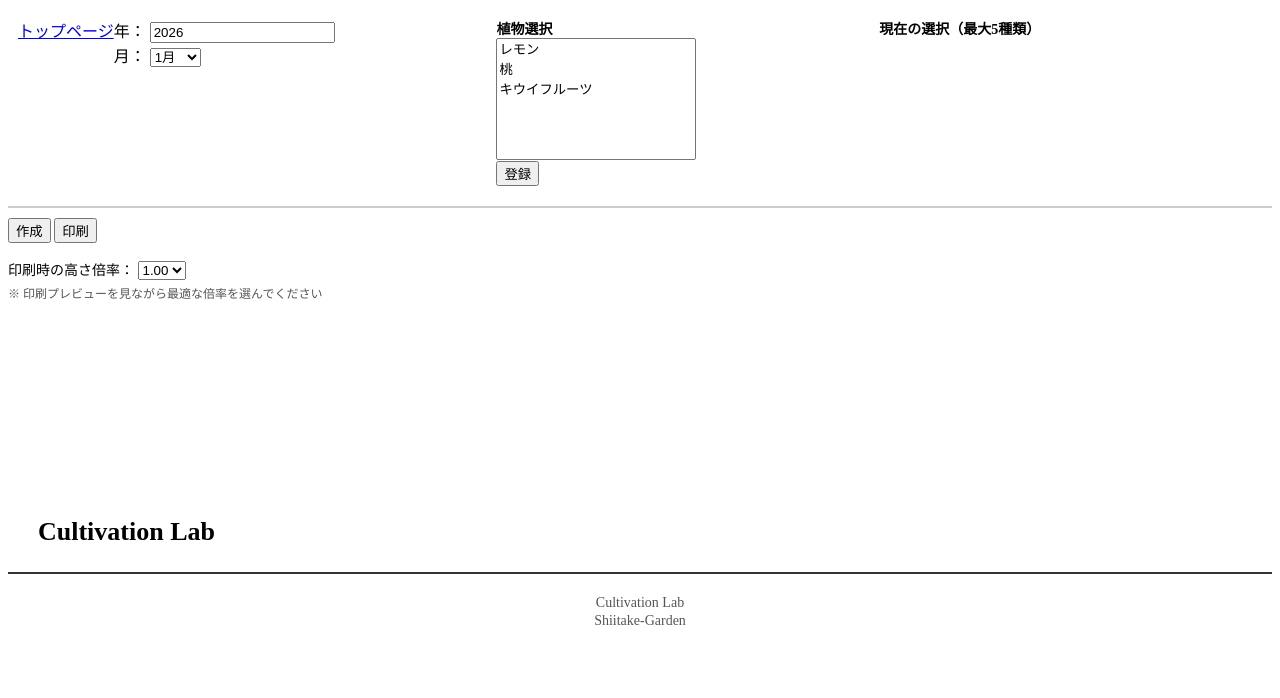
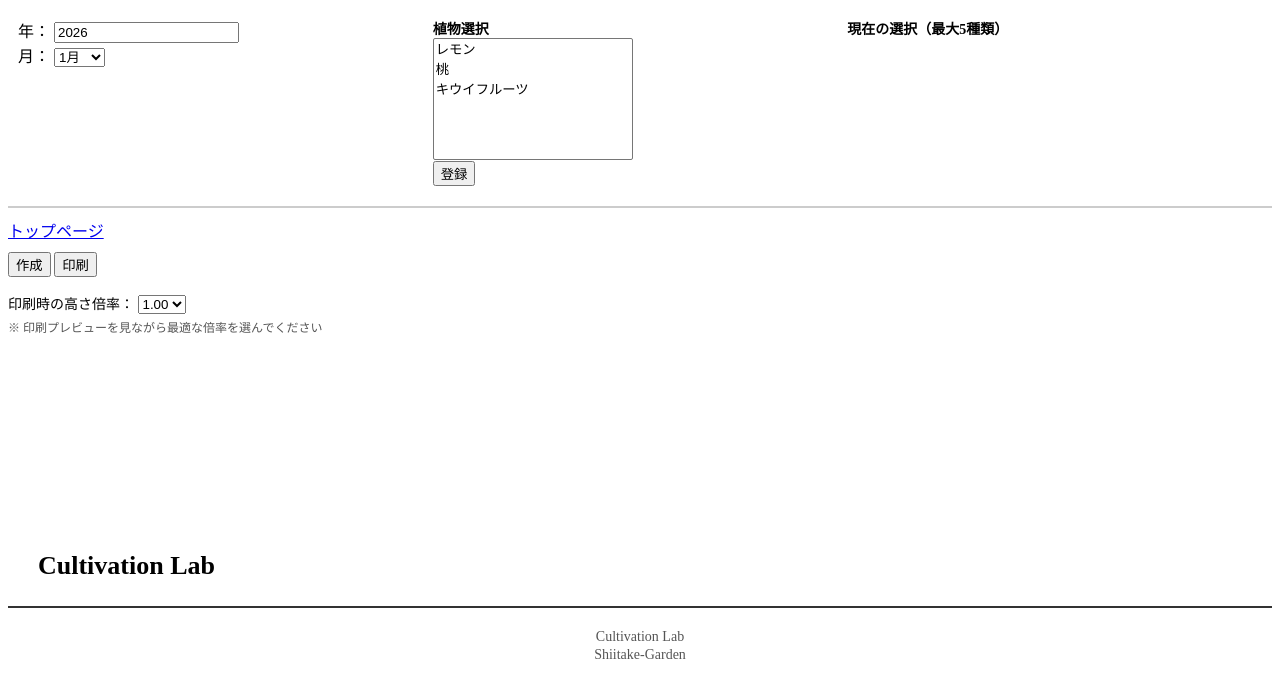
Before and after one commit to shiitake-garden/shiitake-garden.github.io, a Jekyll site: the page contents/calendar/plantcalendar.html, which Jekyll copies as it is, in a window 1280 px wide. Shown: the top 698 px of the page. Built offline with Jekyll 4.4.1, drawn with Linux system fonts in a browser that asks for light colours.

Commit message:
Update plantcalendar.html

```diff
--- a/contents/calendar/plantcalendar.html
+++ b/contents/calendar/plantcalendar.html
@@ -205,10 +205,6 @@
 <!--  上部コントロールエリア   -->
 <!-- ========================= -->
 <div id="controls">
-  <div>
-<a href="https://shiitake-garden.github.io/">トップページ</a>
-  <br>
-  </div>
   <div id="left-controls">
     <label>年：
       <input type="number" id="year" value="2026">
@@ -245,6 +241,12 @@
   </div>
 
 </div>
+
+<!--トップページへのリンク-->
+  <div>
+<a href="https://shiitake-garden.github.io/">トップページ</a>
+  </div>
+
 
 <!-- ========================= -->
 <!--  作成・印刷ボタン + 調整UI -->
```
